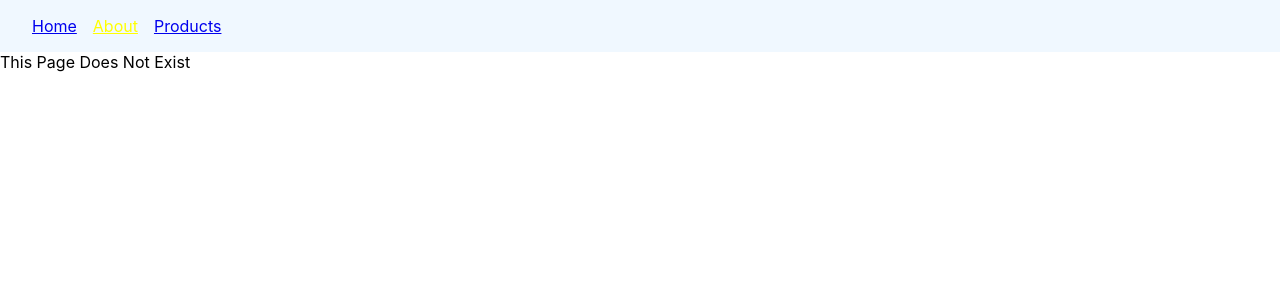
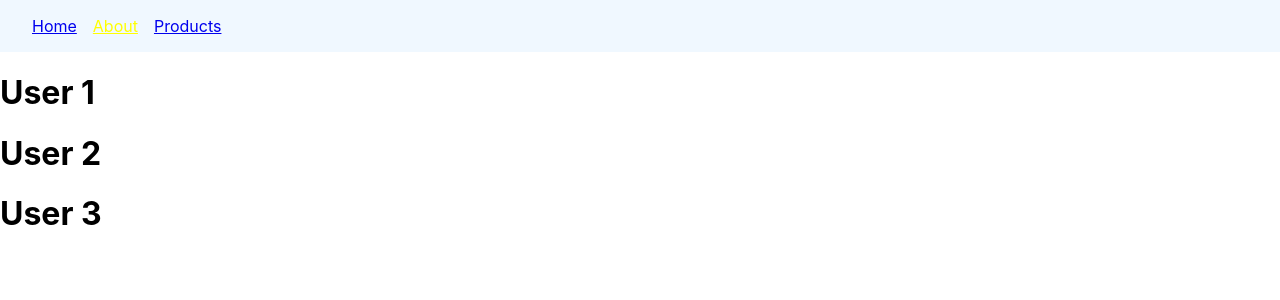
Before and after one commit to okafor-chidimma/react-router-tutorial, a React (Create React App) app: page /users in a window 1280 px wide. Shown: the top 300 px of the page. Built offline with nearby package versions, Linux system fonts and the light colour scheme.

Commit message:
dynamic routes

```diff
--- a/src/App.js
+++ b/src/App.js
@@ -1,6 +1,7 @@
 import { Route, Routes } from "react-router-dom";
 import "./App.css";
 import About from "./componets/About";
+import AdminData from "./componets/AdminData";
 import FeaturedProducts from "./componets/FeaturedProducts";
 import Home from "./componets/Home";
 import IndexProduct from "./componets/IndexProduct";
@@ -9,6 +10,8 @@ import NewProducts from "./componets/NewProducts";
 import NoMatch from "./componets/NoMatch";
 import OrderSummary from "./componets/OrderSummary";
 import Products from "./componets/Products";
+import UserData from "./componets/UserData";
+import Users from "./componets/Users";
 
 function App() {
   return (
@@ -20,12 +23,27 @@ function App() {
         <Route path="about" element={<About />} />
         <Route path="order-summary" element={<OrderSummary />} />
         <Route path="products" element={<Products />}>
-          {/* you can have a nested route that you want to display on the parent route.you can do that by replacing the path prop with index */}
+          {/*  note that when you nest a route, the nested route's component (child component) gets rendered within the parent component and not on a new page */}
+
+          {/* you can have a nested route that you want to display on the parent route.you can do that by replacing the path prop with index
+           */}
           <Route index element={<IndexProduct />} />
           {/* here react configures the nested route paths as /products/featured because they are nested */}
           <Route path="featured" element={<FeaturedProducts />} />
           <Route path="new" element={<NewProducts />} />
         </Route>
+        <Route path="users" element={<Users />} />
+        {/* dynamic routes can be nested, just know that the child component is rendered in the parent component and not on a fresh page */}
+        <Route path="users" element={<Users />}>
+          {/* note that this userId param matches everything, both numbers and string, as long as the route /users/<anything> is matched. since this is nested, it means that UserData will be rendered in the Users component */}
+          <Route path=":id" element={<UserData />} />
+        </Route>
+        {/* here because this route is not nested, the UserData component will be rendered on a new page and within any parent component */}
+        {/* <Route path="users/:userId" element={<UserData />} /> */}
+        {/* for this route, even though it has the format of the route with param, react will render the AdminData component when this exact route is matched. i.e users/admin is matched in the browser, react renders this component instead of UserData
+        this means that react router will match a more specific route before matching dynamic routes
+        */}
+        <Route path="users/admin" element={<AdminData />} />
         <Route path="*" element={<NoMatch />} />
       </Routes>
     </>
--- /dev/null
+++ b/src/componets/AdminData.jsx
@@ -0,0 +1,9 @@
+import React from 'react'
+
+const AdminData = () => {
+  return (
+    <div>AdminData</div>
+  )
+}
+
+export default AdminData
--- /dev/null
+++ b/src/componets/UserData.jsx
@@ -0,0 +1,10 @@
+import React from "react";
+import { useParams } from "react-router-dom";
+
+const UserData = () => {
+  //useParams hook is used to retrieve the value of the param passed as part of the dynamic route
+  const { userId } = useParams();
+  return <div>User Data {userId}</div>;
+};
+
+export default UserData;
--- /dev/null
+++ b/src/componets/Users.jsx
@@ -0,0 +1,13 @@
+import React from 'react'
+
+const Users = () => {
+  return (
+    <>
+        <h1>User 1</h1>
+        <h1>User 2</h1>
+        <h1>User 3</h1>
+    </>
+  )
+}
+
+export default Users
```
